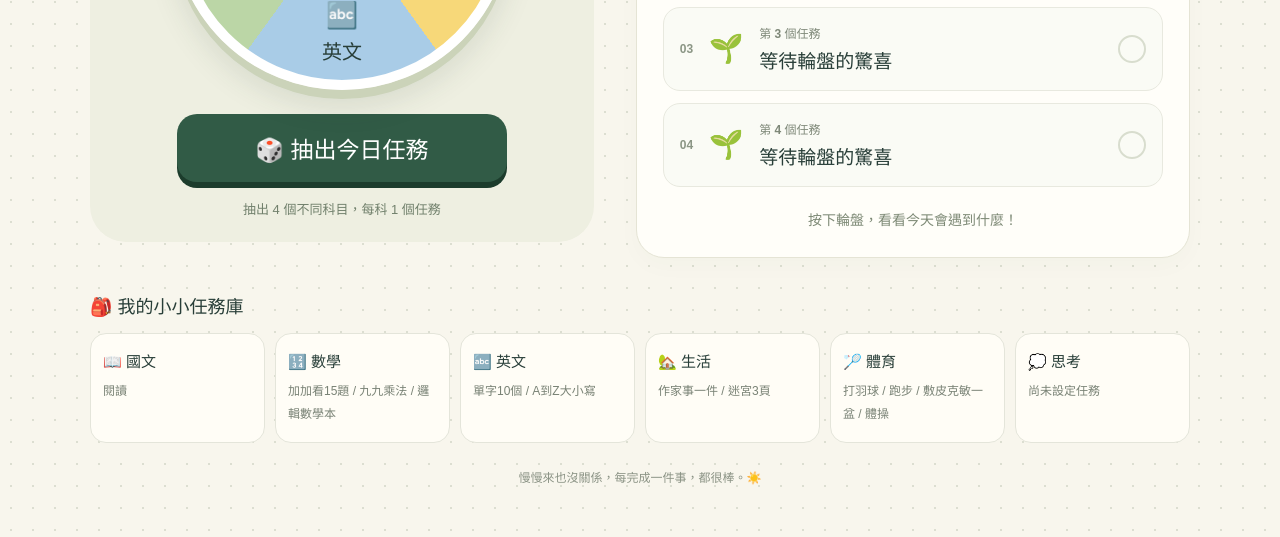
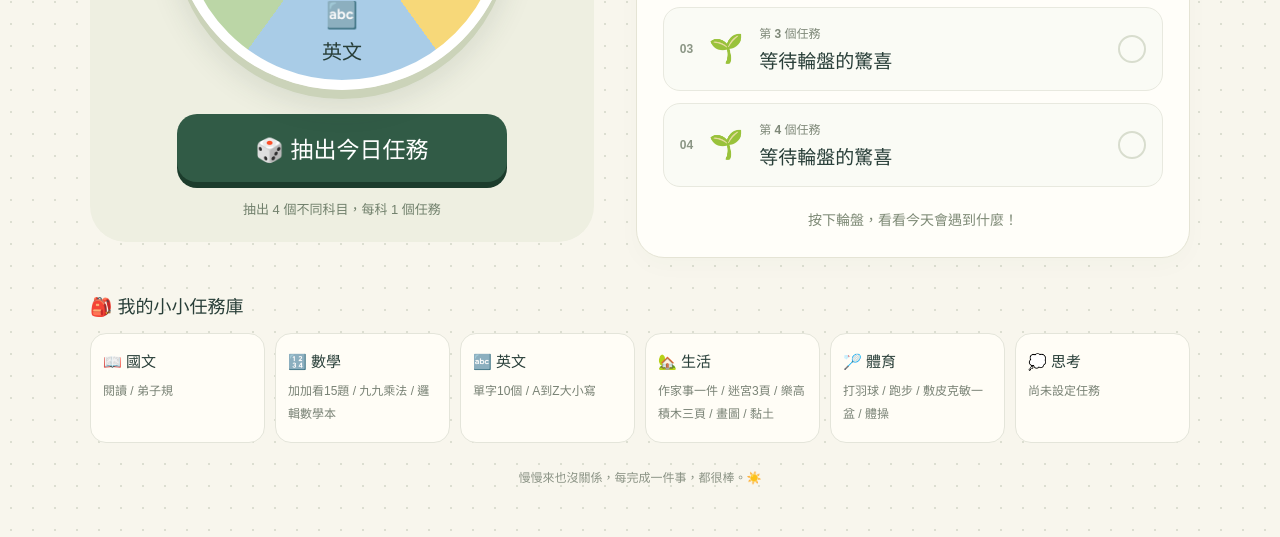
Before and after one commit to cushor2023-hub/son, a plain HTML site: page index.html in a window 1280 px wide. Shown: the part 603-1140 px from the top of the page. Drawn offline with Linux system fonts and the light colour scheme.

Commit message:
Add files via upload

```diff
--- a/index.html
+++ b/index.html
@@ -13,7 +13,7 @@
 <section class="catalog"><h2>🎒 我的小小任務庫</h2><div class="subjects" id="subjects"></div></section><p class="footer">慢慢來也沒關係，每完成一件事，都很棒。☀️</p></main><div class="confetti" id="confetti" aria-hidden="true"></div>
 <script>
 'use strict';
-const subjects=[{name:'國文',icon:'📖',tasks:['閱讀']},{name:'數學',icon:'🔢',tasks:['加加看15題','九九乘法','邏輯數學本']},{name:'英文',icon:'🔤',tasks:['單字10個','A到Z大小寫']},{name:'生活',icon:'🏡',tasks:['作家事一件','迷宮3頁']},{name:'體育',icon:'🏸',tasks:['打羽球','跑步','敷皮克敏一盆','體操']},{name:'思考',icon:'💭',tasks:[]}];
+const subjects=[{name:'國文',icon:'📖',tasks:['閱讀','弟子規']},{name:'數學',icon:'🔢',tasks:['加加看15題','九九乘法','邏輯數學本']},{name:'英文',icon:'🔤',tasks:['單字10個','A到Z大小寫']},{name:'生活',icon:'🏡',tasks:['作家事一件','迷宮3頁','樂高積木三頁','畫圖','黏土']},{name:'體育',icon:'🏸',tasks:['打羽球','跑步','敷皮克敏一盆','體操']},{name:'思考',icon:'💭',tasks:[]}];
 const $=id=>document.getElementById(id),today=()=>new Date().toLocaleDateString('sv-SE'),key='little-missions-v1';let tasks=[],rotation=0,busy=false;
 function save(){try{localStorage.setItem(key,JSON.stringify({date:today(),tasks}));}catch{}}
 function celebrate(){const box=$('confetti');box.replaceChildren();for(let i=0;i<24;i++){const s=document.createElement('span');s.textContent=['⭐','🌟','🎉','🌼'][i%4];s.style.left=Math.random()*100+'%';s.style.animationDelay=Math.random()*.5+'s';box.append(s);}setTimeout(()=>box.replaceChildren(),3300);}
```
